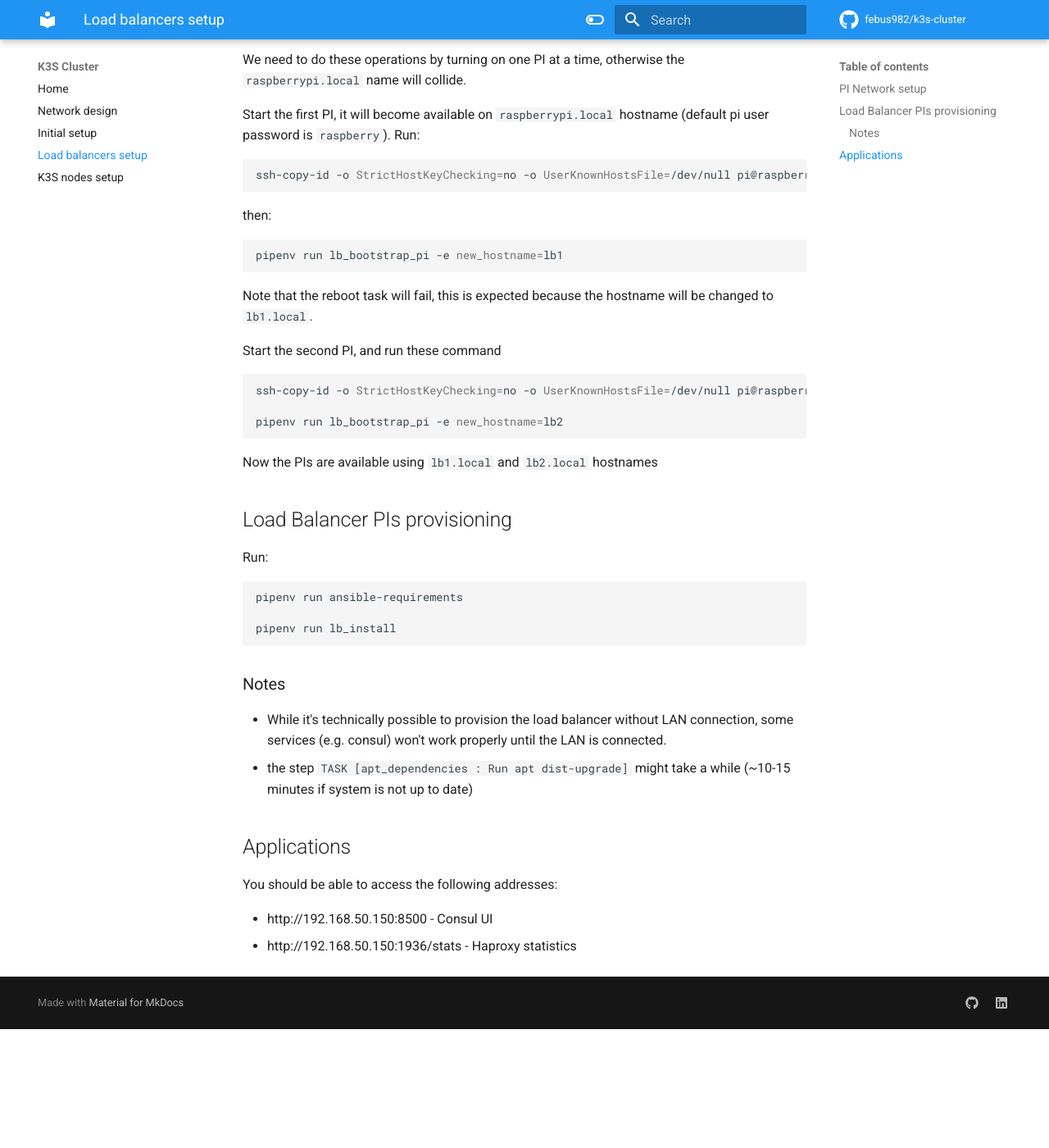
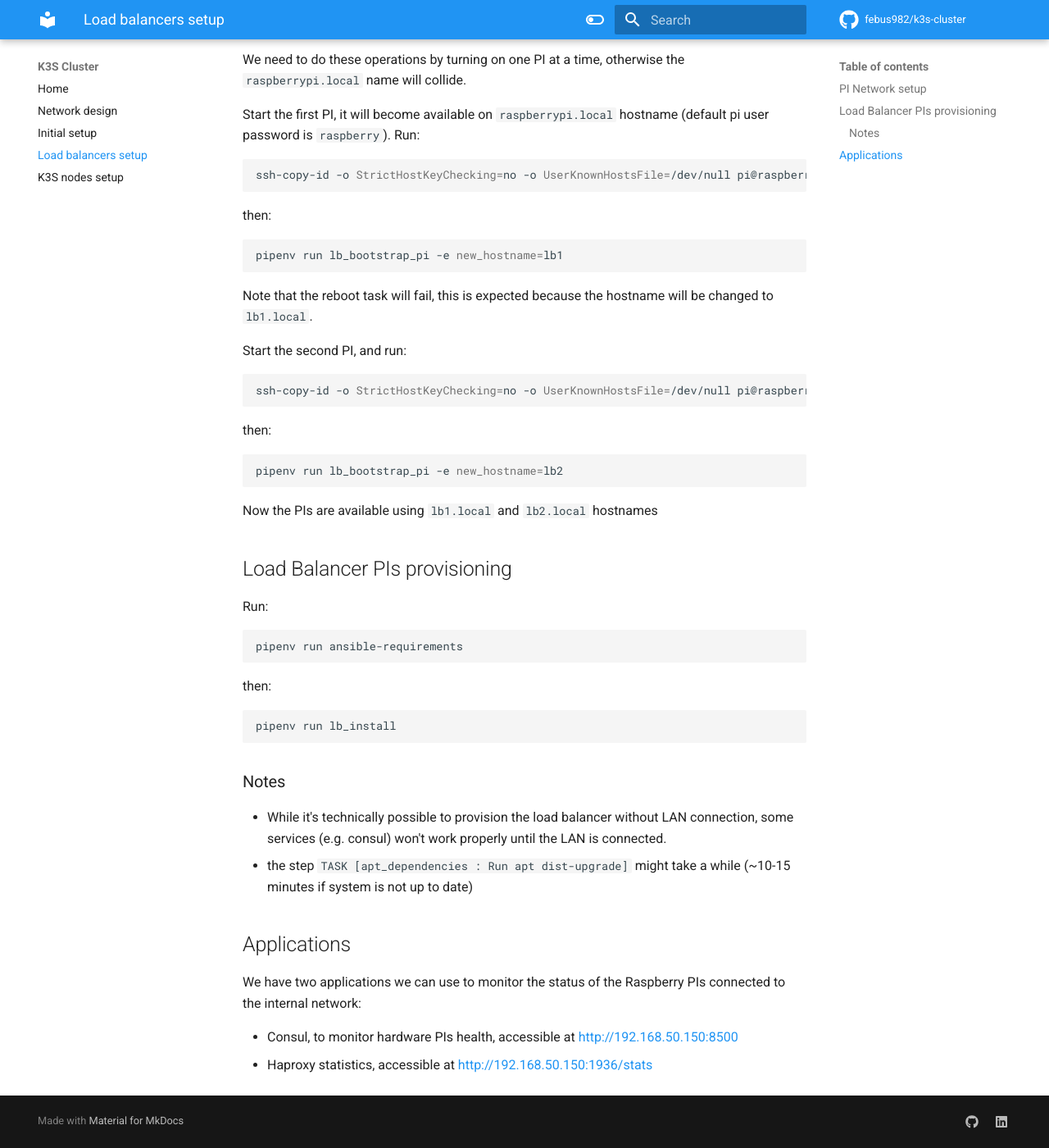
Before and after one commit to febus982/k3s-cluster, an MkDocs documentation site: the page built from docs/load_balancers.md, in a window 1280 px wide and 1400 px high, scrolled down 171 px. Shown: the whole window at 82% size. Built offline with MkDocs 1.6.1 and Material for MkDocs 9.7.7, drawn with Linux system fonts in a browser that asks for light colours; comment, search, counter and statistics services are not loaded; before the commit the page ends 1426 px from its top, so only the background shows below that.

````diff
--- a/docs/load_balancers.md
+++ b/docs/load_balancers.md
@@ -18,11 +18,15 @@ pipenv run lb_bootstrap_pi -e new_hostname=lb1
 
 Note that the reboot task will fail, this is expected because the hostname will be changed to `lb1.local`.
 
-Start the second PI, and run these command
+Start the second PI, and run:
 
 ```bash
 ssh-copy-id -o StrictHostKeyChecking=no -o UserKnownHostsFile=/dev/null pi@raspberrypi.local
+```
 
+then:
+
+```bash
 pipenv run lb_bootstrap_pi -e new_hostname=lb2
 ```
 
@@ -31,9 +35,14 @@ Now the PIs are available using `lb1.local` and `lb2.local` hostnames
 ## Load Balancer PIs provisioning
 
 Run:
+
 ```bash
 pipenv run ansible-requirements
+```
 
+then:
+
+```bash
 pipenv run lb_install
 ```
 
@@ -44,7 +53,7 @@ pipenv run lb_install
 
 ## Applications
 
-You should be able to access the following addresses:
+We have two applications we can use to monitor the status of the Raspberry PIs connected to the internal network:
 
-- http://192.168.50.150:8500 - Consul UI
-- http://192.168.50.150:1936/stats - Haproxy statistics
+- Consul, to monitor hardware PIs health, accessible at [http://192.168.50.150:8500](http://192.168.50.150:8500)
+- Haproxy statistics, accessible at [http://192.168.50.150:1936/stats](http://192.168.50.150:1936/stats)
````
Also changed, not shown: README.md (+14 -0 lines), docs/initial_setup.md (+2 -2 lines), docs/k3s_nodes.md (+1 -1 lines), docs/network.md (+3 -3 lines).
